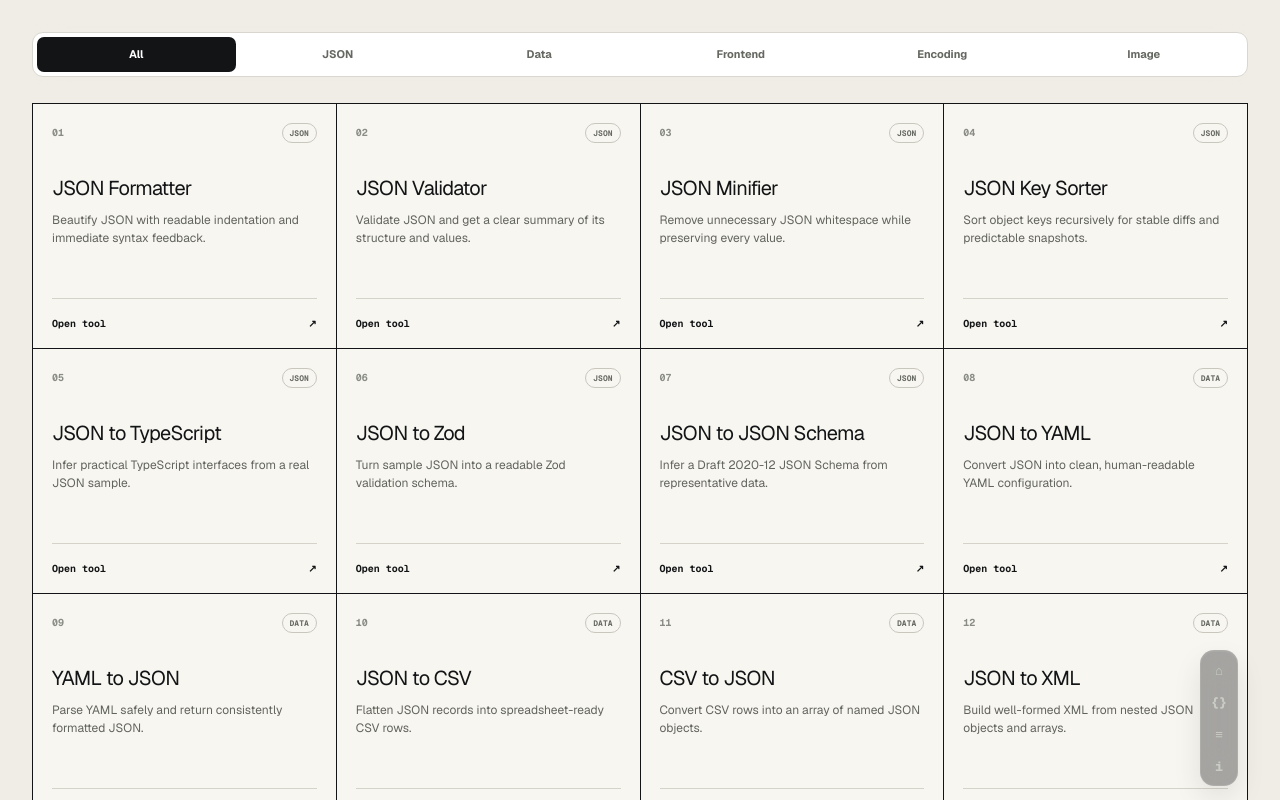
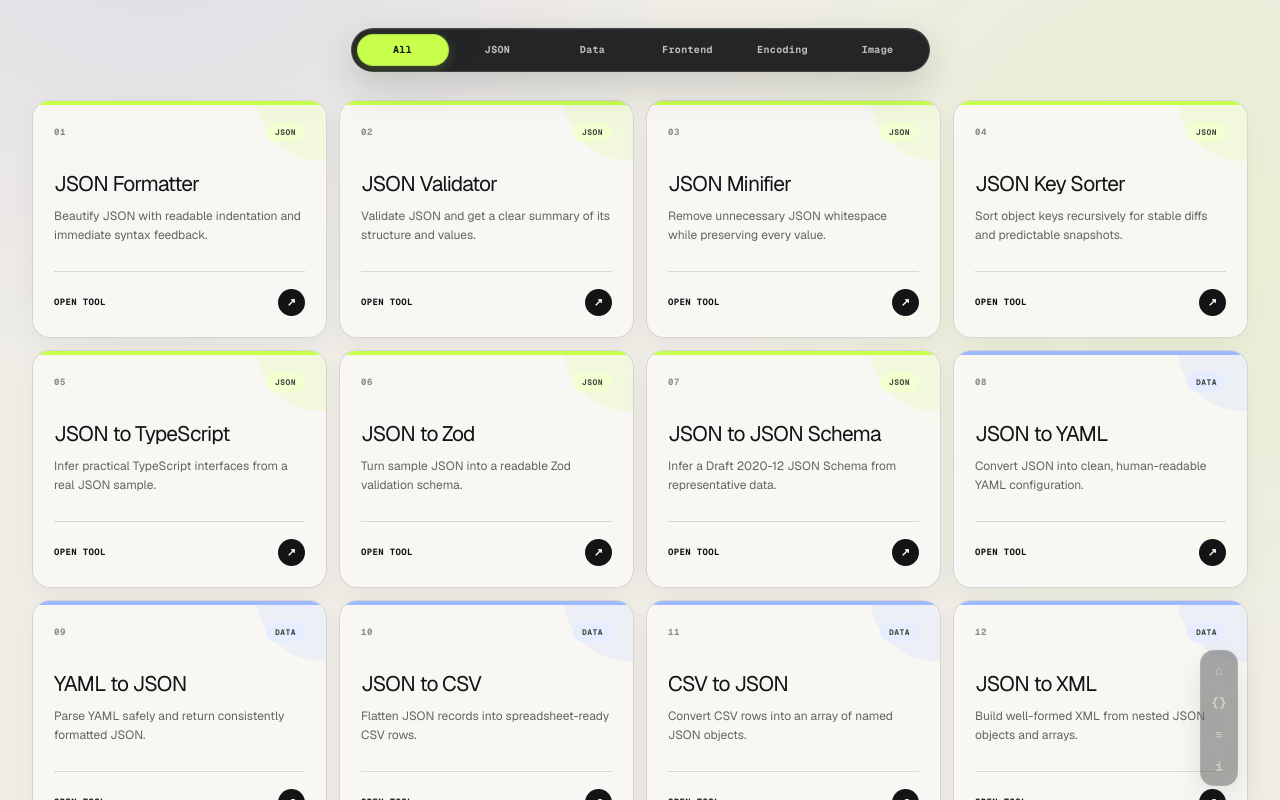
Before and after one commit to sufaith/xxf-json-frontend-toolbox, a Next.js app: page / in a window 1280 px wide. Shown: the top 800 px of the page. Built offline with nearby package versions, Linux system fonts and the light colour scheme.

Commit message:
Polish homepage tabs and tool cards

```diff
--- a/app/globals.css
+++ b/app/globals.css
@@ -226,32 +226,35 @@ button, select { cursor: pointer; }
 .editor-panel--output:fullscreen { width: 100vw; height: 100vh; border: 0; background: #202327; }
 .editor-panel--output:fullscreen .output-viewer { height: calc(100svh - 64px) !important; }
 
-.home-tool-directory { min-height: 100svh; background: #efede6; padding-block: 24px 72px; }
+.home-tool-directory { min-height: 100svh; background: radial-gradient(circle at 12% -8%, rgba(102,87,236,.12), transparent 34rem), radial-gradient(circle at 92% 12%, rgba(200,255,77,.13), transparent 30rem), #efede6; padding-block: 28px 76px; }
 .home-tool-directory__inner { display: grid; gap: 0; }
 .home-tool-directory + .site-footer { display: none; }
-.home-tool-directory .tool-explorer__bar { position: sticky; top: 0; z-index: 12; margin-bottom: 18px; padding-block: 8px; background: rgba(239,237,230,.9); backdrop-filter: blur(14px); }
-.home-tool-directory .category-tabs { width: 100%; }
-.home-tool-directory .category-tabs button { flex: 1 1 0; }
+.home-tool-directory .tool-explorer__bar { position: sticky; top: 14px; z-index: 12; width: fit-content; max-width: 100%; margin: 0 auto 28px; border: 1px solid rgba(255,255,255,.13); border-radius: 999px; background: rgba(18,20,22,.92); padding: 5px; box-shadow: 0 14px 38px rgba(18,20,22,.18), inset 0 1px rgba(255,255,255,.07); backdrop-filter: blur(18px) saturate(1.1); }
+.home-tool-directory .category-tabs { width: auto; }
 .tool-explorer__bar { display: flex; align-items: center; justify-content: space-between; gap: 16px; margin-bottom: 23px; }
-.search-box { flex: 1; max-width: 520px; display: flex; align-items: center; gap: 10px; border: 1px solid var(--line); border-radius: 12px; background: white; padding: 0 13px; box-shadow: 0 8px 24px rgba(18,20,22,.04); }
-.search-box > span { font: 800 20px/1 var(--font-mono), monospace; }
-.search-box input { flex: 1; min-width: 0; border: 0; outline: 0; background: transparent; padding: 14px 0; font-size: 13px; }
-.search-box kbd { border: 1px solid var(--line); border-radius: 5px; padding: 3px 6px; color: var(--muted); font: 600 9px/1 var(--font-mono), monospace; }
-.category-tabs { display: flex; align-items: center; gap: 3px; border: 1px solid var(--line); border-radius: 11px; background: white; padding: 4px; }
-.category-tabs button { border: 0; border-radius: 7px; background: transparent; padding: 9px 11px; color: var(--muted); font-size: 11px; font-weight: 650; }
-.category-tabs button.is-active { background: var(--ink); color: white; }
-.tool-card-grid { display: grid; grid-template-columns: repeat(4, 1fr); border-top: 1px solid var(--ink); border-left: 1px solid var(--ink); }
-.tool-card { min-height: 245px; display: flex; flex-direction: column; padding: 19px; border-right: 1px solid var(--ink); border-bottom: 1px solid var(--ink); background: #f8f6f0; transition: background .18s, transform .18s, box-shadow .18s; }
-.tool-card:hover { position: relative; z-index: 2; background: var(--acid); transform: translate(-3px,-3px); box-shadow: 6px 6px 0 var(--ink); }
-.tool-card__top { display: flex; justify-content: space-between; align-items: center; }
-.tool-number { font: 650 10px/1 var(--font-mono), monospace; color: #8a8d86; }
-.tool-category { border: 1px solid #c8c6bd; border-radius: 999px; padding: 5px 7px; color: #686b64; font: 650 8px/1 var(--font-mono), monospace; text-transform: uppercase; }
-.tool-card h3 { margin: 34px 0 12px; font-size: 20px; letter-spacing: -.035em; line-height: 1.1; }
-.tool-card p { margin: 0; color: #61645d; font-size: 12px; line-height: 1.55; }
-.tool-card__open { display: flex; justify-content: space-between; margin-top: auto; padding-top: 20px; border-top: 1px solid #d5d2c9; font: 700 10px/1 var(--font-mono), monospace; }
-.tool-card:hover p, .tool-card:hover .tool-number, .tool-card:hover .tool-category { color: #2a2d28; }
-.tool-card:hover .tool-category, .tool-card:hover .tool-card__open { border-color: rgba(18,20,22,.35); }
-.empty-state { border: 1px dashed var(--line); padding: 40px; text-align: center; color: var(--muted); }
+.category-tabs { display: flex; align-items: center; gap: 3px; border: 0; border-radius: inherit; background: transparent; padding: 0; }
+.category-tabs button { min-width: 92px; border: 0; border-radius: 999px; background: transparent; padding: 11px 16px; color: #bec1ba; font: 680 10px/1 var(--font-mono), monospace; letter-spacing: .035em; transition: background .18s, color .18s, transform .18s; }
+.category-tabs button:hover { background: rgba(255,255,255,.08); color: white; }
+.category-tabs button.is-active { background: var(--acid); color: var(--ink); box-shadow: inset 0 0 0 1px rgba(18,20,22,.12), 0 3px 12px rgba(200,255,77,.18); }
+.tool-card-grid { display: grid; grid-template-columns: repeat(4, minmax(0,1fr)); gap: 12px; }
+.tool-card { --tool-accent: var(--acid); position: relative; min-height: 238px; display: flex; flex-direction: column; overflow: hidden; border: 1px solid rgba(18,20,22,.14); border-radius: 18px; background: rgba(250,249,245,.88); padding: 21px; box-shadow: 0 8px 24px rgba(18,20,22,.045), inset 0 1px rgba(255,255,255,.8); transition: border-color .2s, background .2s, transform .2s, box-shadow .2s; }
+.tool-card::before { content: ""; position: absolute; inset: 0 0 auto; height: 4px; background: var(--tool-accent); }
+.tool-card::after { content: ""; position: absolute; top: -72px; right: -62px; width: 132px; height: 132px; border-radius: 50%; background: var(--tool-accent); opacity: .13; pointer-events: none; transition: opacity .2s, transform .2s; }
+.tool-card--json { --tool-accent: var(--acid); }
+.tool-card--data { --tool-accent: #9eb9ff; }
+.tool-card--frontend { --tool-accent: #a89cff; }
+.tool-card--encoding { --tool-accent: #ff9b82; }
+.tool-card--image { --tool-accent: #ffd56a; }
+.tool-card:hover { z-index: 2; border-color: rgba(18,20,22,.65); background: #fff; transform: translateY(-4px); box-shadow: 0 18px 42px rgba(18,20,22,.12); }
+.tool-card:hover::after { opacity: .24; transform: scale(1.15); }
+.tool-card__top { position: relative; z-index: 1; display: flex; justify-content: space-between; align-items: center; }
+.tool-number { color: #898c85; font: 650 9px/1 var(--font-mono), monospace; letter-spacing: .08em; }
+.tool-category { border: 0; border-radius: 999px; background: color-mix(in srgb, var(--tool-accent) 26%, white); padding: 6px 9px; color: #454841; font: 700 8px/1 var(--font-mono), monospace; letter-spacing: .06em; text-transform: uppercase; }
+.tool-card h3 { position: relative; z-index: 1; margin: 31px 0 11px; font-size: 21px; letter-spacing: -.04em; line-height: 1.08; }
+.tool-card p { position: relative; z-index: 1; margin: 0; color: #62655e; font-size: 12px; line-height: 1.58; }
+.tool-card__open { position: relative; z-index: 1; display: flex; align-items: center; justify-content: space-between; margin-top: auto; padding-top: 17px; border-top: 1px solid #d9d7cf; font: 700 9px/1 var(--font-mono), monospace; letter-spacing: .04em; text-transform: uppercase; }
+.tool-card__open b { display: grid; place-items: center; width: 27px; height: 27px; border-radius: 50%; background: var(--ink); color: white; font-size: 11px; transition: background .18s, color .18s, transform .18s; }
+.tool-card:hover .tool-card__open b { background: var(--tool-accent); color: var(--ink); transform: rotate(45deg); }
 
 .trust-grid { display: grid; grid-template-columns: repeat(3, 1fr); gap: 16px; }
 .trust-card { min-height: 360px; display: flex; flex-direction: column; border: 1px solid var(--ink); border-radius: 20px; background: white; padding: 27px; }
@@ -416,15 +419,13 @@ button, select { cursor: pointer; }
   .editor-panel textarea, .output-viewer { height: 245px; }
   .tool-page-workbench { width: calc(100% - 14px); min-height: calc(100svh - 56px); align-items: start; margin-inline: 7px; padding-block: 6px; }
   .tool-page-workbench .editor-panel textarea, .tool-page-workbench .output-viewer { height: clamp(300px, calc(100svh - 165px), 560px); }
-  .home-tool-directory { min-height: calc(100svh - 56px); padding-block: 8px 28px; }
-  .home-tool-directory .tool-explorer__bar { margin-bottom: 10px; padding-block: 5px; }
-  .home-tool-directory .category-tabs button { flex: 0 0 auto; }
+  .home-tool-directory { min-height: calc(100svh - 56px); padding-block: 9px 30px; }
+  .home-tool-directory .tool-explorer__bar { top: 7px; width: 100%; margin-bottom: 13px; border-radius: 15px; padding: 5px; }
   .tool-explorer__bar { align-items: stretch; flex-direction: column; }
-  .search-box { max-width: none; }
   .category-tabs { overflow-x: auto; }
   .category-tabs button { flex: 0 0 auto; }
   .tool-card-grid { grid-template-columns: 1fr 1fr; }
-  .tool-card { min-height: 230px; }
+  .tool-card { min-height: 224px; border-radius: 16px; padding: 18px; }
   .guide-grid { grid-template-columns: 1fr; }
   .faq-layout { grid-template-columns: 1fr; gap: 48px; }
   .faq-layout h2 { font-size: 40px; }
@@ -440,7 +441,7 @@ button, select { cursor: pointer; }
   .editor-panel__head-tools { width: 100%; }
   .dock-tool-menu__list { grid-template-columns: 1fr; }
   .tool-card-grid { grid-template-columns: 1fr; }
-  .tool-card { min-height: 210px; }
+  .tool-card { min-height: 202px; }
   .hero__stats dd { font-size: 8px; }
   .preview-window__bar b { max-width: 140px; overflow: hidden; text-overflow: ellipsis; white-space: nowrap; }
 }
--- a/components/ToolExplorer.tsx
+++ b/components/ToolExplorer.tsx
@@ -27,7 +27,11 @@ export function ToolExplorer() {
       </div>
       <div className="tool-card-grid">
         {filtered.map((tool, index) => (
-          <Link href={`/tools/${tool.slug}/`} className="tool-card" key={tool.slug}>
+          <Link
+            href={`/tools/${tool.slug}/`}
+            className={`tool-card tool-card--${tool.category.toLowerCase()}`}
+            key={tool.slug}
+          >
             <div className="tool-card__top">
               <span className="tool-number">{String(index + 1).padStart(2, "0")}</span>
               <span className="tool-category">{tool.category}</span>
```
